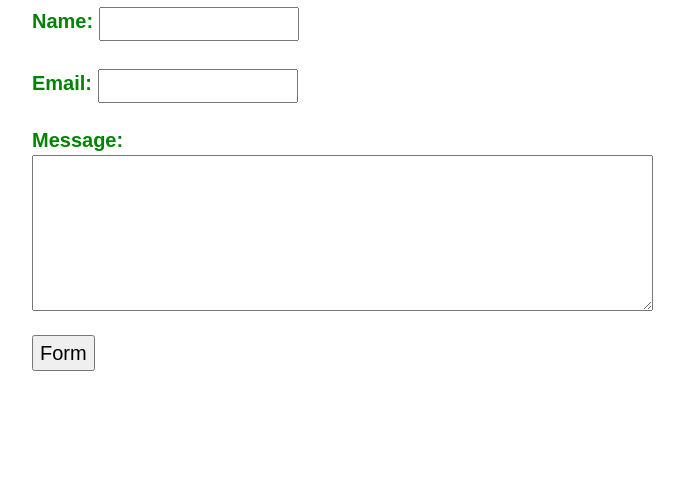
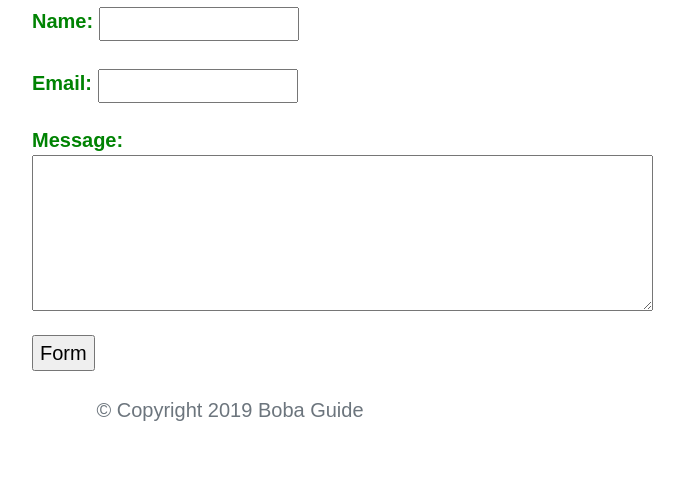
Before and after one commit to rooneyshuman/Internet-Cloud-Systems, a Flask app: page /form/ in a window 1280 px wide. Shown: the part 135-637 px from the top of the page, without its empty margins (410-1094 px from the left). Run offline with Flask 2, Linux system fonts and the light colour scheme; parts of the project's set-up code (start-up, migrations or seed data) failed here and were passed over; some libraries are stand-ins or nearby versions.

Commit message:
Added footer to template and put block page content inside 'main' tags

```diff
--- a/hw2/templates/layout.html
+++ b/hw2/templates/layout.html
@@ -3,6 +3,9 @@
 <title>Boba Guide</title>
 <link rel="stylesheet" href="https://stackpath.bootstrapcdn.com/bootstrap/4.3.1/css/bootstrap.min.css" integrity="sha384-ggOyR0iXCbMQv3Xipma34MD+dH/1fQ784/j6cY/iJTQUOhcWr7x9JvoRxT2MZw1T" crossorigin="anonymous">
 <link rel=stylesheet type=text/css href="{{ url_for('static', filename='style.css') }}">
+<link rel="stylesheet" href="https://use.fontawesome.com/releases/v5.8.2/css/all.css" integrity="sha384-oS3vJWv+0UjzBfQzYUhtDYW+Pj2yciDJxpsK1OYPAYjqT085Qq/1cq5FLXAZQ7Ay" crossorigin="anonymous">
+
+<header>
     <nav class="navbar mavbar-expand-sm navbar-light bg-white" role="navigation">
         <a class="navbar-brand" href="/">
             <img src="{{url_for('static', filename='bobaguide_logo.png')}}" width=100px></i>
@@ -17,7 +20,15 @@
         </div>
 
     </nav>
+</header>
+
+<main>
     <div class=page>
         {% block content %}{% endblock %}
     </div>
+</main>
+
+<footer>
+    <p class="text-center text-muted">© Copyright 2019 Boba Guide</p>
+</footer>
 </html>
```
Lines whose indentation alone changed are shown as unchanged.
